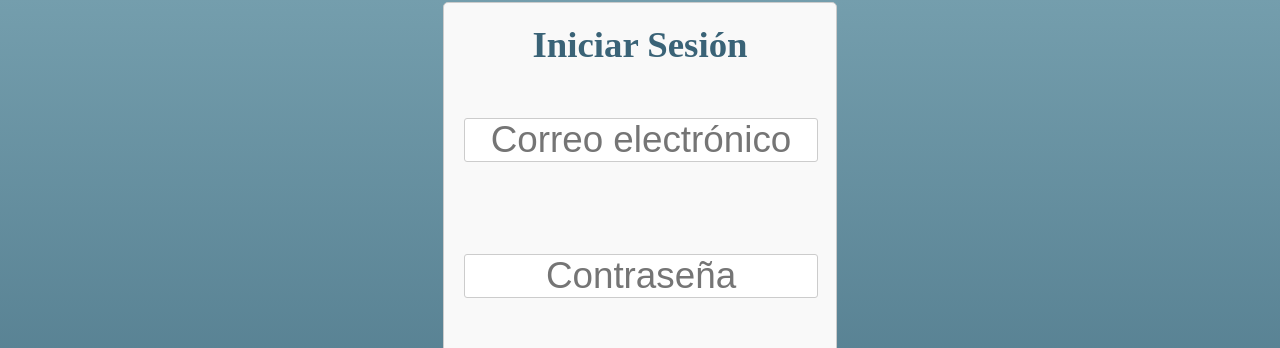
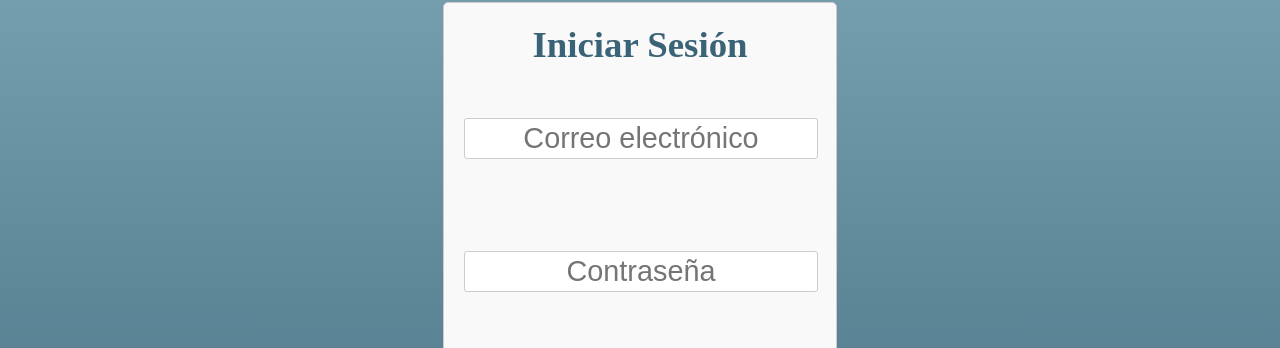
Before and after one commit to Usiel-03A7/dixasadecv, a React (Vite) app: page /Login in a window 1280 px wide. Shown: the part 158-506 px from the top of the page. Built offline with nearby package versions, Linux system fonts and the light colour scheme.

Commit message:
make a router manages configuration

```diff
--- a/src/pages/Login/Login.module.css
+++ b/src/pages/Login/Login.module.css
@@ -26,7 +26,7 @@
     margin-bottom: 10px;
     border: 1px solid #ccc;
     height: 3rem;
-    font-size: 2.3rem;
+    font-size: 1.8rem;
     text-align: center;
     border-radius: 3px;
   }
```
